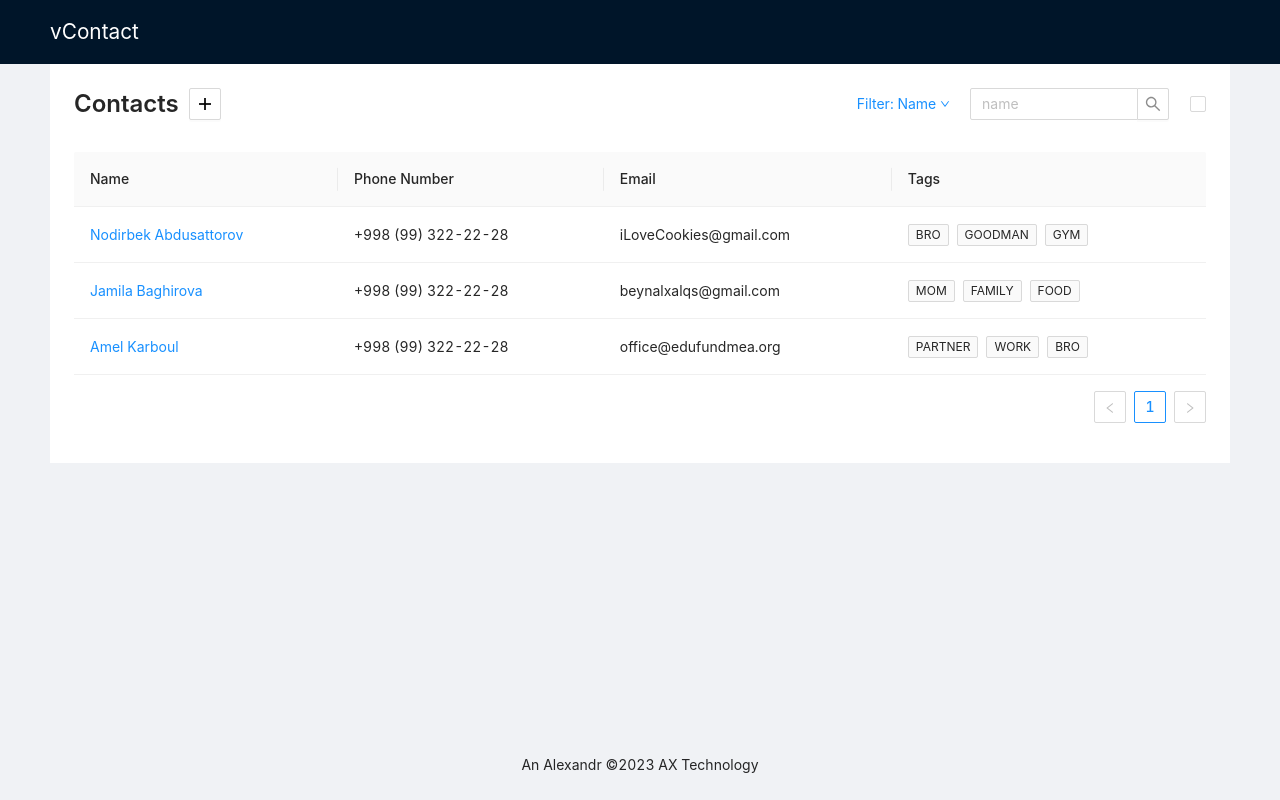
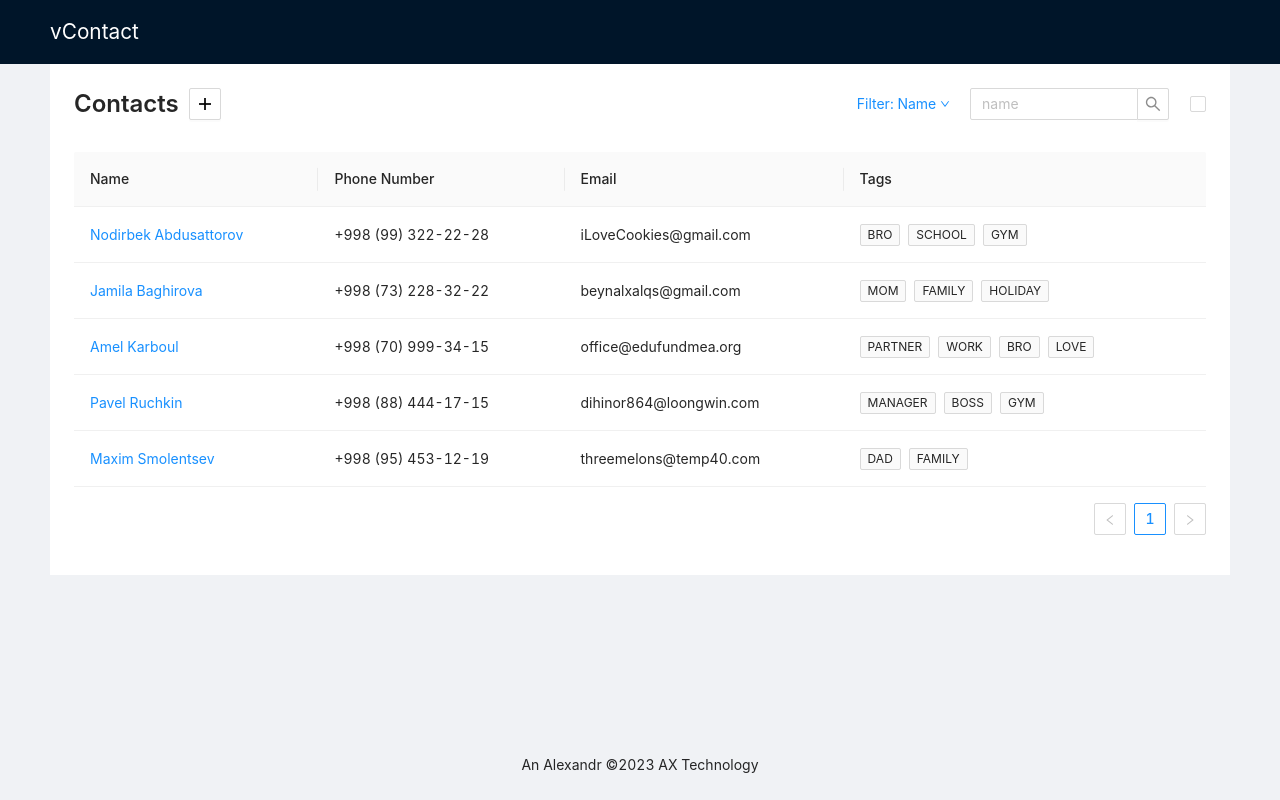
Before and after one commit to Alex13an/vContact, a Vue app: page / in a window 1280 px wide. Built offline with nearby package versions, Linux system fonts and the light colour scheme.

Commit message:
more mock data

```diff
--- a/src/components/BackButton.vue
+++ b/src/components/BackButton.vue
@@ -9,7 +9,7 @@ import { ArrowLeftOutlined } from "@ant-design/icons-vue";
 <style lang="scss" scoped>
 .arrow {
   position: absolute;
-  left: -3rem;
+  left: -3.5rem;
   top: 1rem;
   color: #1890ff;
   margin-right: 1rem;
--- a/src/stores/mockApi.ts
+++ b/src/stores/mockApi.ts
@@ -2,26 +2,41 @@ import type { Contact, Filter } from "@/models/types";
 import { defineStore } from "pinia";
 
 const hardcodeList: Contact[] = [
+  // all data is fake
   {
     id: 1,
     name: "Nodirbek Abdusattorov",
     phone: "+998 (99) 322-22-28",
     email: "iLoveCookies@gmail.com",
-    tags: ["bro", "goodman", "gym"],
+    tags: ["bro", "school", "gym"],
   },
   {
     id: 2,
     name: "Jamila Baghirova",
-    phone: "+998 (99) 322-22-28",
+    phone: "+998 (73) 228-32-22",
     email: "beynalxalqs@gmail.com",
-    tags: ["mom", "family", "food"],
+    tags: ["mom", "family", "holiday"],
   },
   {
     id: 3,
     name: "Amel Karboul",
-    phone: "+998 (99) 322-22-28",
+    phone: "+998 (70) 999-34-15",
     email: "office@edufundmea.org",
-    tags: ["partner", "work", "bro"],
+    tags: ["partner", "work", "bro", "love"],
+  },
+  {
+    id: 4,
+    name: "Pavel Ruchkin",
+    phone: "+998 (88) 444-17-15",
+    email: "dihinor864@loongwin.com",
+    tags: ["manager", "boss", "gym"],
+  },
+  {
+    id: 5,
+    name: "Maxim Smolentsev",
+    phone: "+998 (95) 453-12-19",
+    email: "threemelons@temp40.com",
+    tags: ["dad", "family"],
   },
 ];
 
```
